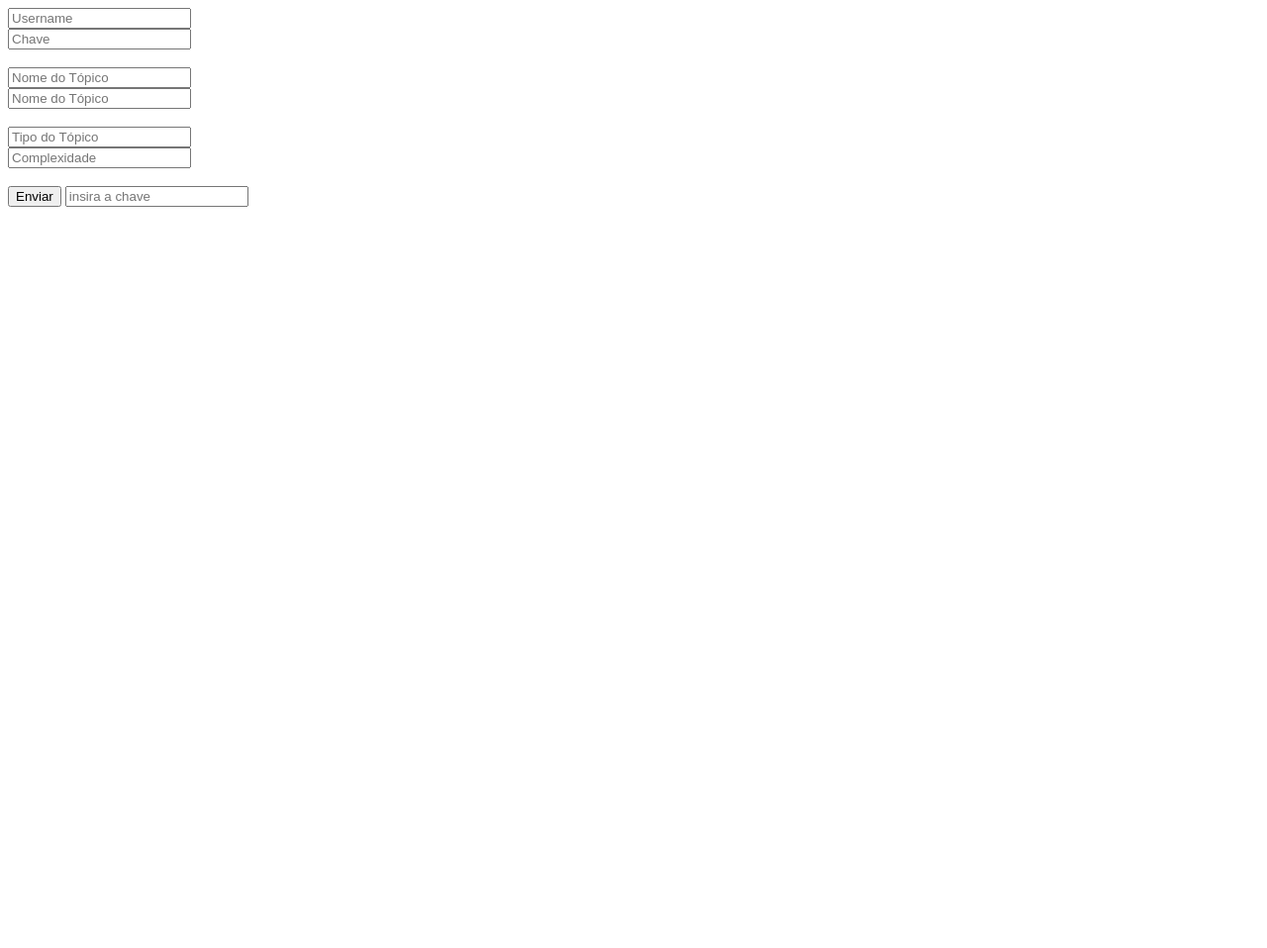
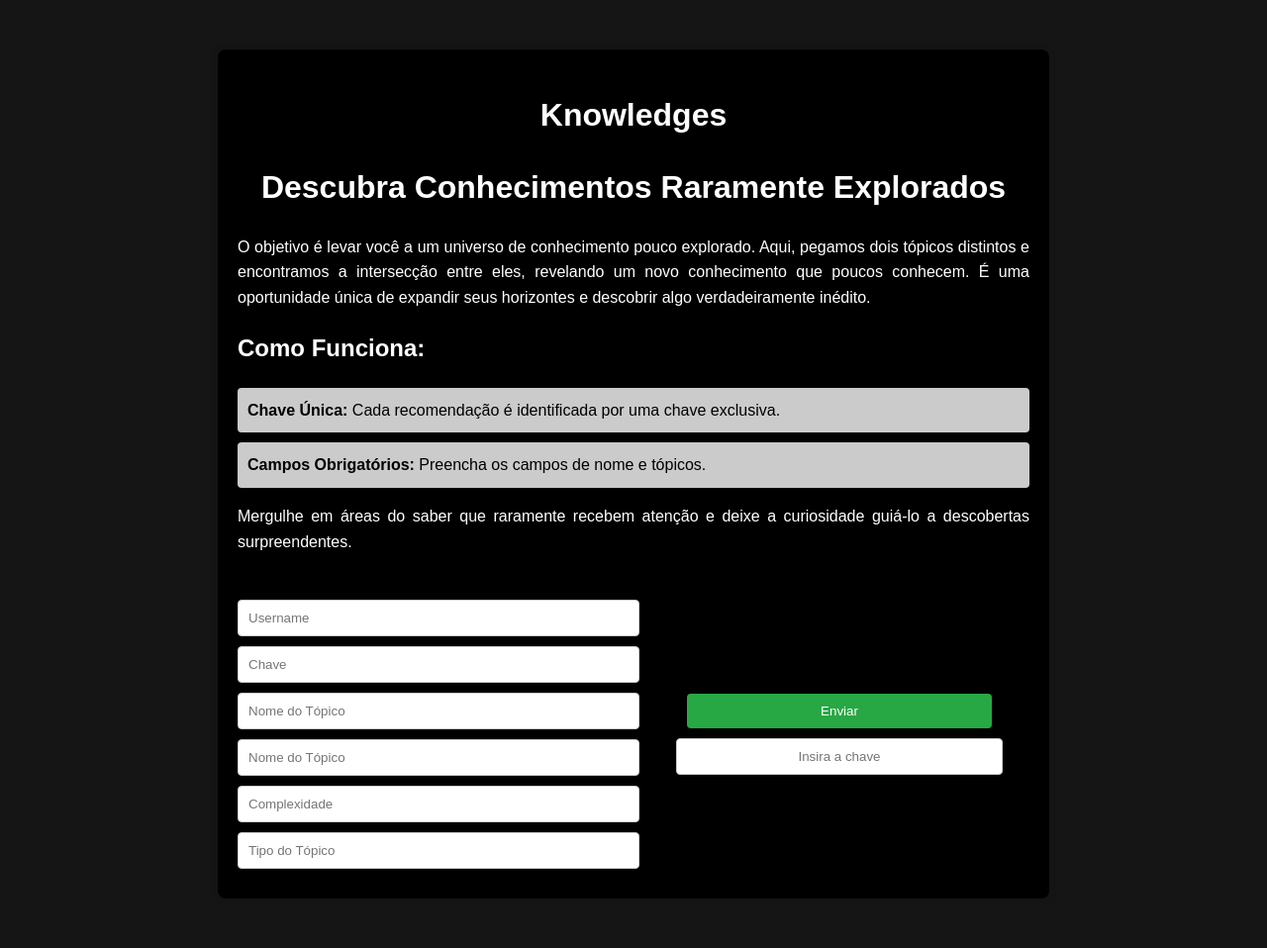
Before and after one commit to Kodomoppoi/Knowledges---WebApp, a Flask app: page / in a window 1280 px wide. Shown: the whole page at 99% size. Before the commit the page ends 209 px from the top, so only its background shows below. Run offline with Flask 3, Linux system fonts and the light colour scheme.

Commit message:
general styling css, bulk

```diff
--- a/Styles/styles.css
+++ b/Styles/styles.css
@@ -0,0 +1,83 @@
+#custom-container {
+    font-family: Arial, sans-serif;
+    line-height: 1.6;
+    margin: 0;
+    padding: 0;
+    color: #ffffff;
+    max-width: 800px;
+    margin: 50px auto;
+    padding: 20px;
+    background-color: #000000;
+    box-shadow: 0 0 10px rgba(0, 0, 0, 0.1);
+    border-radius: 8px;
+}
+#custom-container h1 {
+    text-align: center;
+    color: #ffffff;
+}
+#custom-container p {
+    text-align: justify;
+    margin-bottom: 20px;
+}
+#custom-container ul {
+    list-style-type: none;
+    padding: 0;
+}
+#custom-container ul li {
+    background: #ffffffcb;
+    color: #000000;
+    margin-bottom: 10px;
+    padding: 10px;
+    border-radius: 4px;
+}
+#custom-container ul li span {
+    font-weight: bold;
+}
+#custom-container form {
+    display: flex;
+    flex-wrap: wrap;
+    justify-content: space-between;
+}
+#custom-container .form-section {
+    width: 48%;
+}
+#custom-container .form-section input {
+    width: 100%;
+    padding: 10px;
+    margin-bottom: 10px;
+    border: 1px solid #ccc;
+    border-radius: 4px;
+}
+#custom-container .form-buttons {
+    display: flex;
+    flex-direction: column;
+    align-items: center;
+    justify-content: center;
+    width: 48%;
+}
+#custom-container .form-buttons input {
+    width: 80%;
+    padding: 10px;
+    margin-bottom: 10px;
+    border: none;
+    border-radius: 4px;
+    background-color: #007BFF;
+    color: #fff;
+    cursor: pointer;
+    text-align: center;
+}
+#custom-container .form-buttons input[type="submit"] {
+    background-color: #28a745;
+}
+#custom-container .form-buttons input[type="text"] {
+    background-color: #fff;
+    border: 1px solid #ccc;
+    color: #333;
+}
+#response-box {
+        background-color: #ffffffcb;
+        color: #000000;
+        padding: 100px;
+        border-radius: 20px;
+        margin-top: 10px;
+    }
--- a/Templates/index.html
+++ b/Templates/index.html
@@ -1,33 +1,44 @@
 <!DOCTYPE html>
 <html lang="en">
 <head>
+    <link rel="stylesheet"  href="https://www.pythonanywhere.com/user/SimbaLeaozao/files/home/SimbaLeaozao/mysite/styles/styles.css"/>
     <meta charset="UTF-8">
     <meta name="viewport" content="width=device-width, initial-scale=1.0">
     <title>Document</title>
 </head>
-<body>
-    {{message}}
-    <form method='POST' action="{{  url_for('addUser')  }}">
-        <input type = "text" name = "username" placeholder="Username"><br>
-        <input type = "text" name = "key" placeholder="Chave"><br><br>
 
+<body style="background-color: rgba(0, 0, 0, 0.918);">
+    <div id="custom-container">
+        <h1>Knowledges</h1>
+        <h1>Descubra Conhecimentos Raramente Explorados</h1>
+        <div id="caixa">
+            <div class="container">
+                <p>O objetivo é levar você a um universo de conhecimento pouco explorado. Aqui, pegamos dois tópicos distintos e encontramos a intersecção entre eles, revelando um novo conhecimento que poucos conhecem. É uma oportunidade única de expandir seus horizontes e descobrir algo verdadeiramente inédito.</p>
+                <h2>Como Funciona:</h2>
+                <ul>
+                    <li><span>Chave Única:</span> Cada recomendação é identificada por uma chave exclusiva.</li>
+                    <li><span>Campos Obrigatórios:</span> Preencha os campos de nome e tópicos.</li>
+                </ul>
+                <p>Mergulhe em áreas do saber que raramente recebem atenção e deixe a curiosidade guiá-lo a descobertas surpreendentes.</p>
+            </div>
+        </div>
 
+        {{message}}<br>
 
-        <input type = "text" name = "topic_1" placeholder="Nome do Tópico"><br>
-
-        <input type = "text" name = "topic_2" placeholder="Nome do Tópico"><br><br>
-
-        <input type = "text" name = "typeKnowledge" placeholder="Tipo do Tópico"><br>
-        <input type = "text" name = "complexity" placeholder="Complexidade"><br><br>
-
-
-
-        <input type = "submit" value="Enviar">
-
-        <input type = "text" name = "login" placeholder="insira a chave"><br>
-
-
-    </form>
-
+        <form method="POST" action="{{ url_for('addUser') }}">
+            <div class="form-section">
+                <input type="text" name="username" placeholder="Username"><br>
+                <input type="text" name="key" placeholder="Chave"><br>
+                <input type="text" name="topic_1" placeholder="Nome do Tópico"><br>
+                <input type="text" name="topic_2" placeholder="Nome do Tópico"><br>
+                <input type = "text" name = "complexity" placeholder="Complexidade"><br>
+                <input type="text" name="typeKnowledge" placeholder="Tipo do Tópico">
+            </div>
+            <div class="form-buttons">
+                <input type="submit" value="Enviar">
+                <input type="text" name="login" placeholder="Insira a chave">
+            </div>
+        </form>
+    </div>
 </body>
 </html>
```
Also changed, not shown: Templates/app.html (+13 -6 lines), Templates/confirmation.html (+35 -16 lines), App.py (line endings or trailing spaces).
